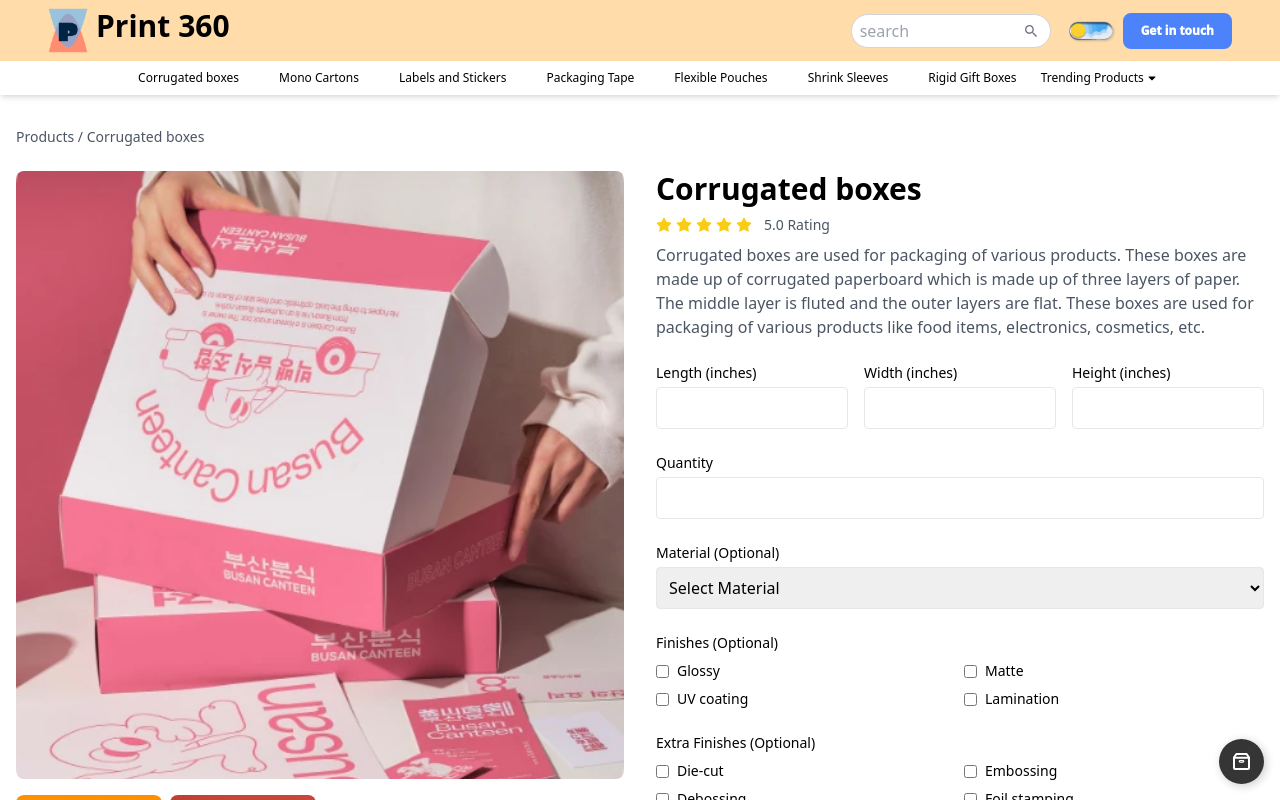
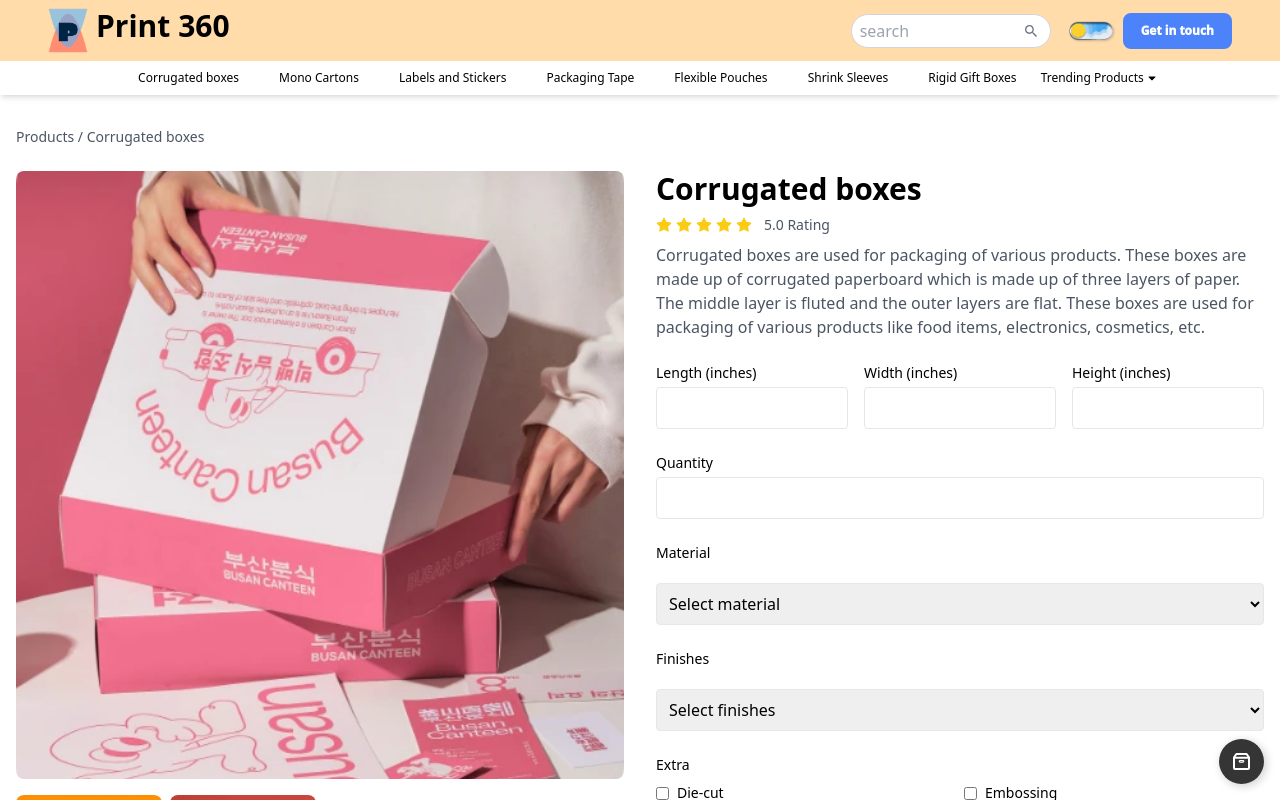
Before and after one commit to Sanskargupta0/Printify, a React (Vite) app: page /category/corrugated-boxes in a window 1280 px wide. Shown: the top 800 px of the page. Built offline with nearby package versions, Linux system fonts and the light colour scheme.

Commit message:
Added: dynamically handle rendering based on the keys

```diff
--- a/src/constants/products.js
+++ b/src/constants/products.js
@@ -8,9 +8,13 @@
     extraImages: ["gallery/img1.png", "gallery/img2.png"],
     description:
       "Corrugated boxes are used for packaging of various products. These boxes are made up of corrugated paperboard which is made up of three layers of paper. The middle layer is fluted and the outer layers are flat. These boxes are used for packaging of various products like food items, electronics, cosmetics, etc.",
+    dropDownMenu: {
       material: ["Corrugated paperboard", "Rigid paperboard", "Folding carton"],
       finishes: ["Glossy", "Matte", "UV coating", "Lamination"],
+    },
+    checkBoxMenu: {
       extra: ["Die-cut", "Embossing", "Debossing", "Foil stamping"],
+    },
     alsoLike: [
       {
         title: "Flexible Pouches",
@@ -38,9 +42,13 @@
     extraImages: ["gallery/img3.png", "gallery/img4.png"],
     description:
       "Mono cartons are widely used for retail packaging, offering customized and brand-friendly design options.",
+    dropDownMenu: {
       material: ["Cardboard", "Paperboard"],
       finishes: ["Matte", "Spot UV", "Lamination"],
+    },
+    checkBoxMenu: {
       extra: ["Embossing", "Foil stamping", "Window patching"],
+    },
     alsoLike: [
       {
         title: "Corrugated Boxes",
@@ -68,9 +76,13 @@
     extraImages: ["gallery/img5.png", "gallery/img6.png"],
     description:
       "Labels and stickers provide a convenient and efficient way to brand, identify, and enhance your products.",
+    dropDownMenu: {
       material: ["Paper", "Vinyl", "Polyester"],
       finishes: ["Glossy", "Matte", "UV coating"],
+    },
+    checkBoxMenu: {
       extra: ["Custom shapes", "Waterproof", "Permanent adhesive"],
+    },
     alsoLike: [
       {
         title: "Mono Cartons",
@@ -98,9 +110,13 @@
     extraImages: ["gallery/img8.png", "gallery/img9.png"],
     description:
       "Packaging tape offers superior adhesion and is used for sealing boxes, envelopes, and more.",
+    dropDownMenu: {
       material: ["BOPP film", "Acrylic adhesive"],
       finishes: ["Transparent", "Printed", "Colored"],
+    },
+    checkBoxMenu: {
       extra: ["Custom branding", "Easy tear", "Water-resistant"],
+    },
     alsoLike: [
       {
         title: "Corrugated Boxes",
@@ -128,9 +144,13 @@
     extraImages: ["gallery/img10.png", "gallery/img11.png"],
     description:
       "Flexible pouches are lightweight and versatile packaging solutions for liquids, powders, and more.",
+    dropDownMenu: {
       material: ["Plastic", "Foil"],
       finishes: ["Glossy", "Matte"],
+    },
+    checkBoxMenu: {
       extra: ["Reclosable zippers", "Tear notches", "Spout attachments"],
+    },
     alsoLike: [
       {
         title: "Mono Cartons",
@@ -158,9 +178,13 @@
     extraImages: ["gallery/img9.png", "gallery/img10.png"],
     description:
       "Shrink sleeves offer 360-degree design coverage and can fit a variety of container shapes.",
+    dropDownMenu: {
       material: ["PVC", "PET", "OPS"],
       finishes: ["Glossy", "Matte"],
+    },
+    checkBoxMenu: {
       extra: ["Tamper-evident", "Full-body coverage", "UV-resistant inks"],
+    },
     alsoLike: [
       {
         title: "Flexible Pouches",
@@ -188,9 +212,13 @@
     extraImages: ["gallery/img11.png", "gallery/img1.png"],
     description:
       "Rigid gift boxes offer luxury presentation and protection for high-value items.",
+    dropDownMenu: {
       material: ["Chipboard", "Paper wrap"],
       finishes: ["Matte", "Glossy", "Foil stamping"],
+    },
+    checkBoxMenu: {
       extra: ["Magnetic closure", "Ribbon ties", "Window cutouts"],
+    },
     alsoLike: [
       {
         title: "Mono Cartons",
--- a/src/pages/ProductPage.jsx
+++ b/src/pages/ProductPage.jsx
@@ -15,9 +15,7 @@
     width: "",
     height: "",
     quantity: "",
-    material: "",
-    finishes: [],
-    extra: [],
+    dynamicFields: {},
     note: "",
     artwork: null,
     name: "",
@@ -27,22 +25,22 @@
 
   useEffect(() => {
     window.scrollTo(0, 0);
-    setFormData({
-      id: product.id,
-      productName: product.name,
-      lengthh: "",
-      width: "",
-      height: "",
-      quantity: "",
-      material: "",
-      finishes: [],
-      extra: [],
-      note: "",
-      artwork: null,
-      name: "",
-      email: "",
-      phone: "",
+    // Initialize dynamic fields based on the product structure
+    const initialDynamicFields = {};
+    if (product.dropDownMenu) {
+      Object.entries(product.dropDownMenu).forEach(([menuName, options]) => {
+        initialDynamicFields[menuName] = "";
       });
+    }
+    if (product.checkBoxMenu) {
+      Object.entries(product.checkBoxMenu).forEach(([menuName, options]) => {
+        initialDynamicFields[menuName] = [];
+      });
+    }
+    setFormData((prev) => ({
+      ...prev,
+      dynamicFields: initialDynamicFields,
+    }));
   }, [product]);
 
   const [isLoading, setIsLoading] = useState(false);
@@ -55,19 +53,26 @@
     setFormData((prev) => ({ ...prev, [name]: value }));
   };
 
-  const handleCheckboxChange = (e) => {
-    const { name, value, checked } = e.target;
-    if (checked) {
+  const handleDynamicDropdownChange = (menuName, value) => {
     setFormData((prev) => ({
       ...prev,
-        [name]: [...prev[name], value],
+      dynamicFields: {
+        ...prev.dynamicFields,
+        [menuName]: value,
+      },
     }));
-    } else {
+  };
+
+  const handleDynamicCheckboxChange = (menuName, value, checked) => {
     setFormData((prev) => ({
       ...prev,
-        [name]: prev[name].filter((item) => item !== value),
+      dynamicFields: {
+        ...prev.dynamicFields,
+        [menuName]: checked
+          ? [...prev.dynamicFields[menuName], value]
+          : prev.dynamicFields[menuName].filter((item) => item !== value),
+      },
     }));
-    }
   };
 
   const handleFileChange = (e) => {
@@ -669,84 +674,71 @@
                   />
                 </div>
 
-                {/* Material Selection (conditionally rendered) */}
-                {product.material && product.material.length > 0 && (
-                  <div>
-                    <label className="block text-sm font-medium mb-1 dark:text-white">
-                      Material (Optional)
+                {/* Render Dropdown Menus */}
+                {product.dropDownMenu &&
+                  Object.entries(product.dropDownMenu).map(
+                    ([menuName, options]) => (
+                      <div key={menuName} className="space-y-4">
+                        <label className="block text-sm font-medium mb-1 dark:text-white capitalize">
+                          {menuName}
                         </label>
                         <select
-                      name="material"
-                      value={formData.material}
-                      onChange={handleInputChange}
+                          value={formData.dynamicFields[menuName]}
+                          onChange={(e) =>
+                            handleDynamicDropdownChange(
+                              menuName,
+                              e.target.value
+                            )
+                          }
                           className="w-full p-2 border rounded dark:bg-gray-800 dark:border-gray-700 dark:text-white"
                         >
-                      <option value="">Select Material</option>
-                      {product.material.map((material) => (
-                        <option key={material} value={material}>
-                          {material}
+                          <option value="">Select {menuName}</option>
+                          {options.map((option) => (
+                            <option key={option} value={option}>
+                              {option}
                             </option>
                           ))}
                         </select>
                       </div>
+                    )
                   )}
 
-                {/* Finishes (conditionally rendered) */}
-                {product.finishes && product.finishes.length > 0 && (
-                  <div>
-                    <label className="block text-sm font-medium mb-2 dark:text-white">
-                      Finishes (Optional)
+                {/* Render Checkbox Menus */}
+                {product.checkBoxMenu &&
+                  Object.entries(product.checkBoxMenu).map(
+                    ([menuName, options]) => (
+                      <div key={menuName}>
+                        <label className="block text-sm font-medium mb-2 dark:text-white capitalize">
+                          {menuName}
                         </label>
                         <div className="grid grid-cols-2 gap-2">
-                      {product.finishes.map((finish) => (
+                          {options.map((option) => (
                             <label
-                          key={finish}
+                              key={option}
                               className="flex items-center space-x-2"
                             >
                               <input
                                 type="checkbox"
-                            name="finishes"
-                            value={finish}
-                            checked={formData.finishes.includes(finish)}
-                            onChange={handleCheckboxChange}
+                                checked={formData.dynamicFields[
+                                  menuName
+                                ]?.includes(option)}
+                                onChange={(e) =>
+                                  handleDynamicCheckboxChange(
+                                    menuName,
+                                    option,
+                                    e.target.checked
+                                  )
+                                }
                                 className="rounded border-gray-300 dark:border-gray-700"
                               />
                               <span className="text-sm dark:text-white">
-                            {finish}
+                                {option}
                               </span>
                             </label>
                           ))}
                         </div>
                       </div>
-                )}
-
-                {/* Extra Finishes (conditionally rendered) */}
-                {product.extra && product.extra.length > 0 && (
-                  <div>
-                    <label className="block text-sm font-medium mb-2 dark:text-white">
-                      Extra Finishes (Optional)
-                    </label>
-                    <div className="grid grid-cols-2 gap-2">
-                      {product.extra.map((finish) => (
-                        <label
-                          key={finish}
-                          className="flex items-center space-x-2"
-                        >
-                          <input
-                            type="checkbox"
-                            name="extra"
-                            value={finish}
-                            checked={formData.extra.includes(finish)}
-                            onChange={handleCheckboxChange}
-                            className="rounded border-gray-300 dark:border-gray-700"
-                          />
-                          <span className="text-sm dark:text-white">
-                            {finish}
-                          </span>
-                        </label>
-                      ))}
-                    </div>
-                  </div>
+                    )
                   )}
 
                 {/* Notes */}
```
Lines whose indentation alone changed are shown as unchanged.
